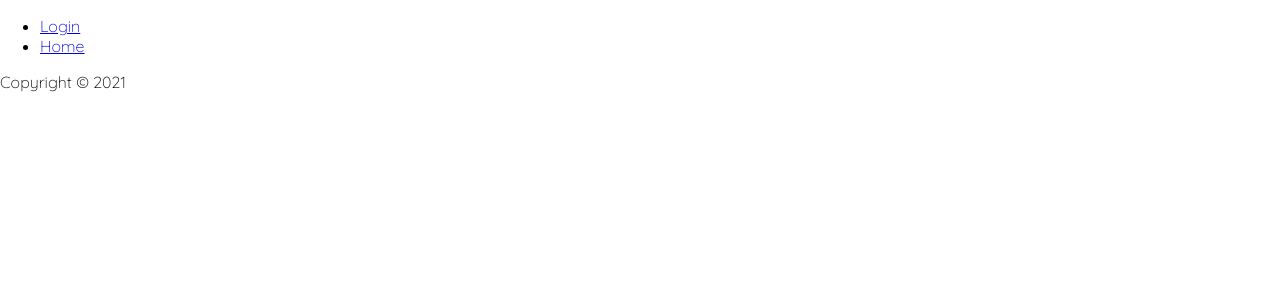
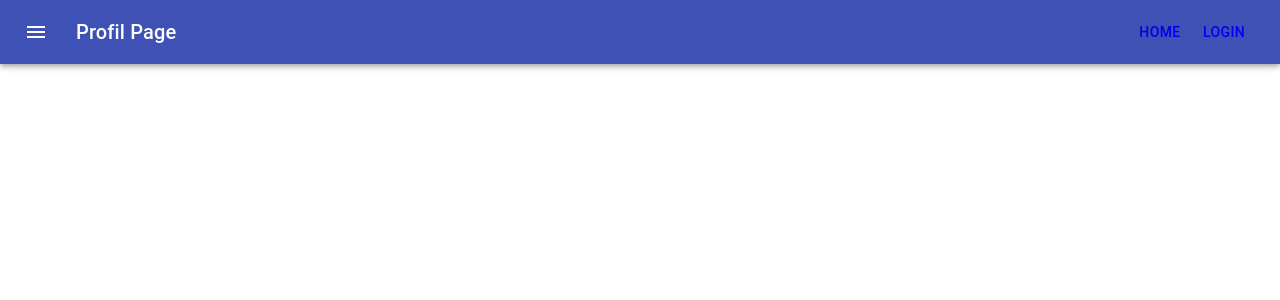
Before and after one commit to hkamalo/checkpoint4-kamalo-front, a React (Create React App) app: page / in a window 1280 px wide. Shown: the top 300 px of the page. Built offline with nearby package versions, Linux system fonts and the light colour scheme; the HTML template or start-up script is replaced by a standard one.

Commit message:
add app bar

```diff
--- a/package.json
+++ b/package.json
@@ -4,6 +4,7 @@
   "private": true,
   "dependencies": {
     "@material-ui/core": "^4.12.2",
+    "@material-ui/icons": "^4.11.2",
     "@testing-library/jest-dom": "^5.11.4",
     "@testing-library/react": "^11.1.0",
     "@testing-library/user-event": "^12.1.10",
--- a/src/components/Header.js
+++ b/src/components/Header.js
@@ -1,24 +1,51 @@
 import { NavLink } from 'react-router-dom';
+import { makeStyles } from '@material-ui/core/styles';
+import AppBar from '@material-ui/core/AppBar';
+import Toolbar from '@material-ui/core/Toolbar';
+import Typography from '@material-ui/core/Typography';
+import Button from '@material-ui/core/Button';
+import IconButton from '@material-ui/core/IconButton';
+import MenuIcon from '@material-ui/icons/Menu';
+
+const useStyles = makeStyles((theme) => ({
+  root: {
+    flexGrow: 1,
+    position: 'fixed',
+  },
+  menuButton: {
+    marginRight: theme.spacing(2),
+  },
+  title: {
+    flexGrow: 1,
+  },
+}));
 
 export default function Header() {
+  const classes = useStyles();
+
   return (
     <>
-      <header>
-        <nav className="navBar">
-          <ul className="navList">
-            <li className="navItem">
-              <NavLink className="navLink" exact to="/login">
-                Login
-              </NavLink>
-            </li>
-            <li className="navItem">
-              <NavLink className="navLink" exact to="/home">
-                Home
-              </NavLink>
-            </li>
-          </ul>
-        </nav>
-      </header>
+      <AppBar className={classes.root} position="static">
+        <Toolbar>
+          <IconButton
+            edge="start"
+            className={classes.menuButton}
+            color="inherit"
+            aria-label="menu"
+          >
+            <MenuIcon />
+          </IconButton>
+          <Typography variant="h6" className={classes.title}>
+            Profil Page
+          </Typography>
+          <NavLink className="navLink" exact to="/home">
+            <Button color="inherit">Home</Button>
+          </NavLink>
+          <NavLink className="navLink" exact to="/login">
+            <Button color="inherit">Login</Button>
+          </NavLink>
+        </Toolbar>
+      </AppBar>
     </>
   );
 }
```
Also changed, not shown: 1 other file (tests, documents, lock files or other folders).
